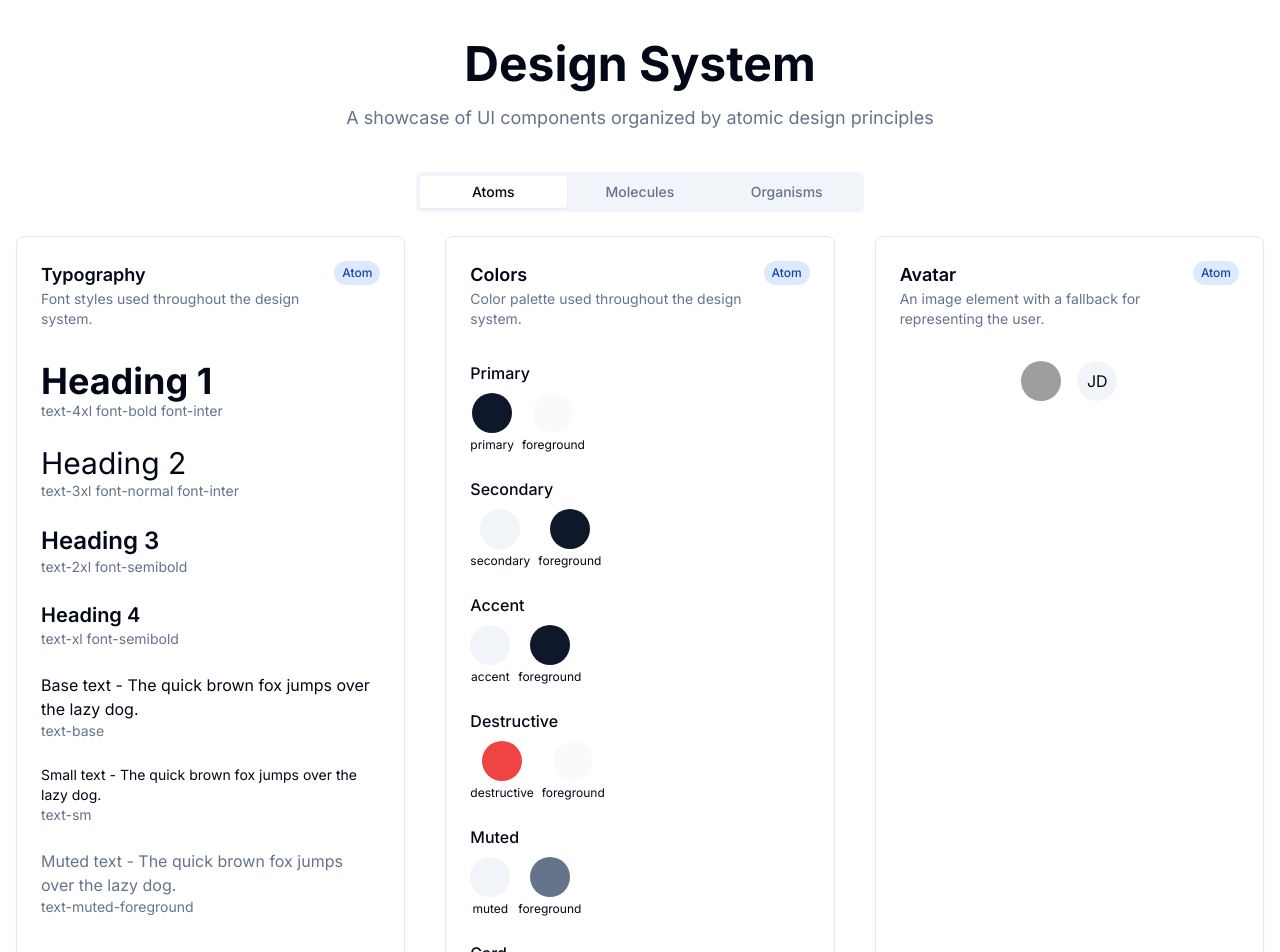
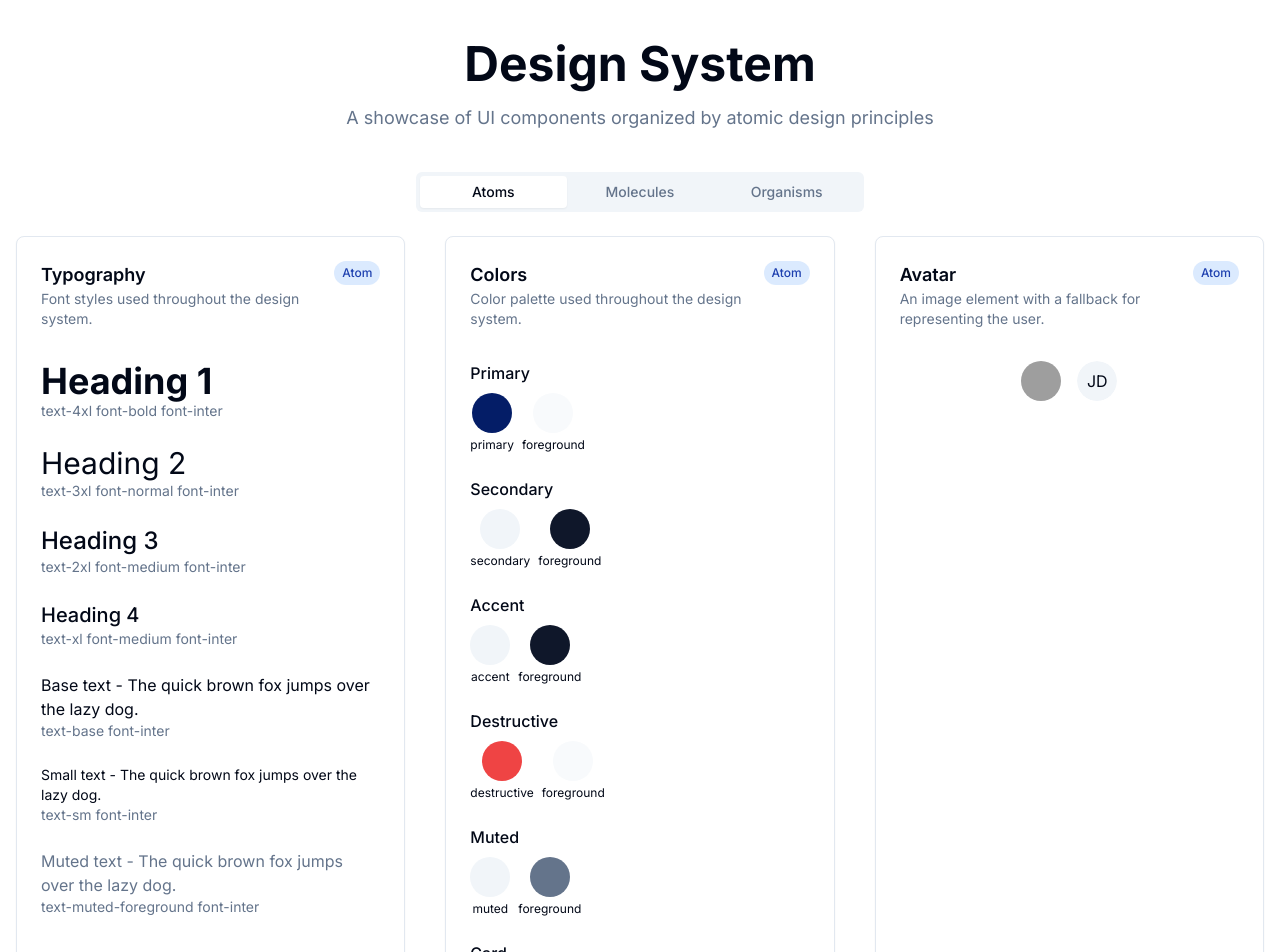
Before and after one commit to remi-pe/Design-System, a Next.js app: page / in a window 1280 px wide. Shown: the top 952 px of the page. Built offline with nearby package versions, Linux system fonts and the light colour scheme; grey boxes are pictures that could not be loaded.

Commit message:
Update all fonts to Inter and set primary color to #051866

```diff
--- a/src/app/globals.css
+++ b/src/app/globals.css
@@ -13,7 +13,7 @@
     --popover: 0 0% 100%;
     --popover-foreground: 222.2 84% 4.9%;
 
-    --primary: 222.2 47.4% 11.2%;
+    --primary: 225 93% 21%;
     --primary-foreground: 210 40% 98%;
 
     --secondary: 210 40% 96.1%;
@@ -45,8 +45,8 @@
     --popover: 222.2 84% 4.9%;
     --popover-foreground: 210 40% 98%;
 
-    --primary: 210 40% 98%;
-    --primary-foreground: 222.2 47.4% 11.2%;
+    --primary: 225 93% 21%;
+    --primary-foreground: 210 40% 98%;
 
     --secondary: 217.2 32.6% 17.5%;
     --secondary-foreground: 210 40% 98%;
--- a/src/app/layout.tsx
+++ b/src/app/layout.tsx
@@ -2,11 +2,16 @@ import type { Metadata } from 'next'
 import { Inter } from 'next/font/google'
 import './globals.css'
 
-const inter = Inter({ subsets: ['latin'] })
+// Load Inter with multiple weights
+const inter = Inter({
+  subsets: ['latin'],
+  weight: ['400', '500', '600', '700'],
+  variable: '--font-inter',
+})
 
 export const metadata: Metadata = {
-  title: 'Shadcn UI Components Showcase',
-  description: 'A showcase of all Shadcn UI components for testing in isolation',
+  title: 'Design System',
+  description: 'A comprehensive design system with Shadcn UI components',
 }
 
 export default function RootLayout({
@@ -16,7 +21,7 @@ export default function RootLayout({
 }) {
   return (
     <html lang="en">
-      <body className={inter.className}>{children}</body>
+      <body className={`${inter.className} font-inter`}>{children}</body>
     </html>
   )
 }
--- a/src/app/page.tsx
+++ b/src/app/page.tsx
@@ -54,24 +54,24 @@ const typographyAndColors = [
           <p className="text-sm text-muted-foreground">text-3xl font-normal font-inter</p>
         </div>
         <div>
-          <h3 className="text-2xl font-semibold">Heading 3</h3>
-          <p className="text-sm text-muted-foreground">text-2xl font-semibold</p>
+          <h3 className="text-2xl font-medium font-inter">Heading 3</h3>
+          <p className="text-sm text-muted-foreground">text-2xl font-medium font-inter</p>
         </div>
         <div>
-          <h4 className="text-xl font-semibold">Heading 4</h4>
-          <p className="text-sm text-muted-foreground">text-xl font-semibold</p>
+          <h4 className="text-xl font-medium font-inter">Heading 4</h4>
+          <p className="text-sm text-muted-foreground">text-xl font-medium font-inter</p>
         </div>
         <div>
-          <p className="text-base">Base text - The quick brown fox jumps over the lazy dog.</p>
-          <p className="text-sm text-muted-foreground">text-base</p>
+          <p className="text-base font-inter">Base text - The quick brown fox jumps over the lazy dog.</p>
+          <p className="text-sm text-muted-foreground">text-base font-inter</p>
         </div>
         <div>
-          <p className="text-sm">Small text - The quick brown fox jumps over the lazy dog.</p>
-          <p className="text-sm text-muted-foreground">text-sm</p>
+          <p className="text-sm font-inter">Small text - The quick brown fox jumps over the lazy dog.</p>
+          <p className="text-sm text-muted-foreground">text-sm font-inter</p>
         </div>
         <div>
-          <p className="text-muted-foreground">Muted text - The quick brown fox jumps over the lazy dog.</p>
-          <p className="text-sm text-muted-foreground">text-muted-foreground</p>
+          <p className="text-muted-foreground font-inter">Muted text - The quick brown fox jumps over the lazy dog.</p>
+          <p className="text-sm text-muted-foreground">text-muted-foreground font-inter</p>
         </div>
       </div>
     ),
--- a/tailwind.config.js
+++ b/tailwind.config.js
@@ -7,6 +7,10 @@ module.exports = {
     './src/app/**/*.{js,ts,jsx,tsx,mdx}',
   ],
   theme: {
+    fontFamily: {
+      sans: ['Inter', 'sans-serif'],
+      inter: ['Inter', 'sans-serif'],
+    },
     container: {
       center: true,
       padding: "2rem",
```
